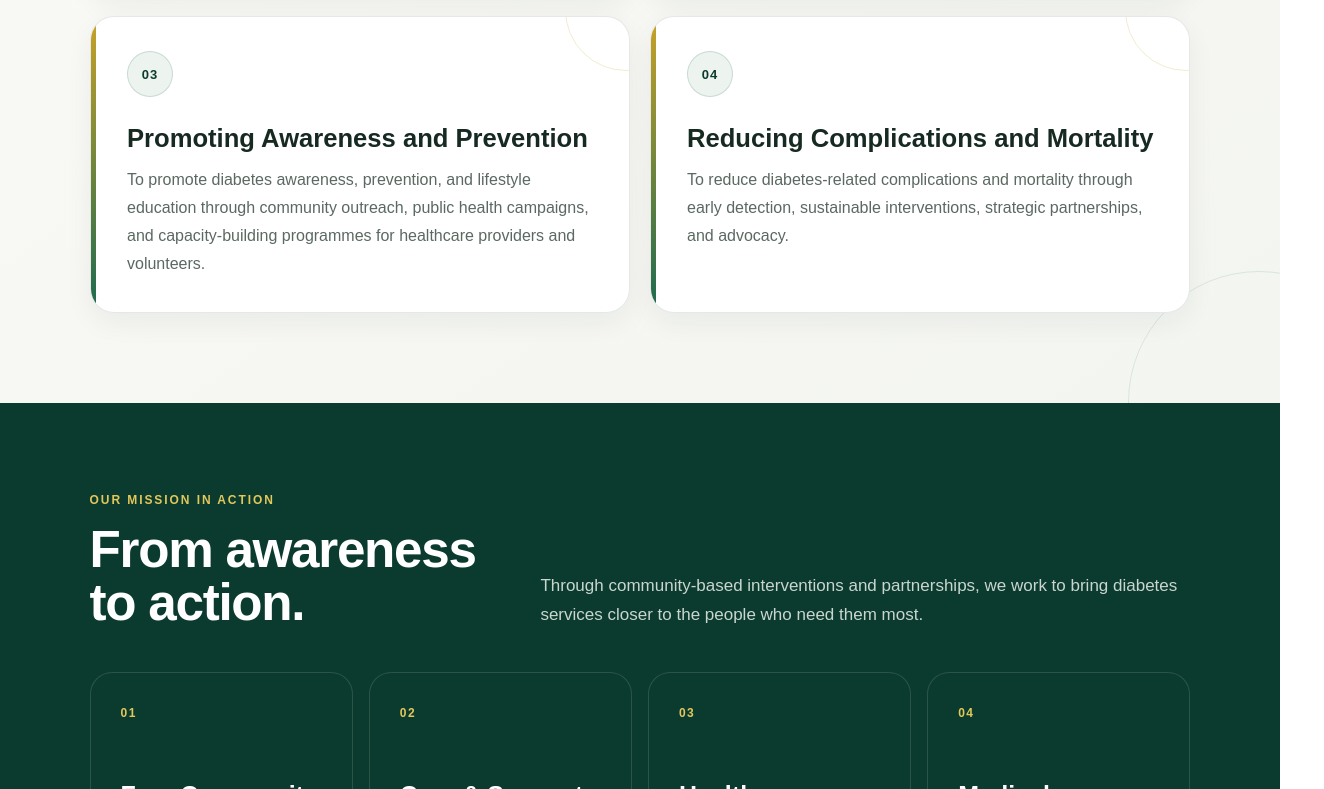
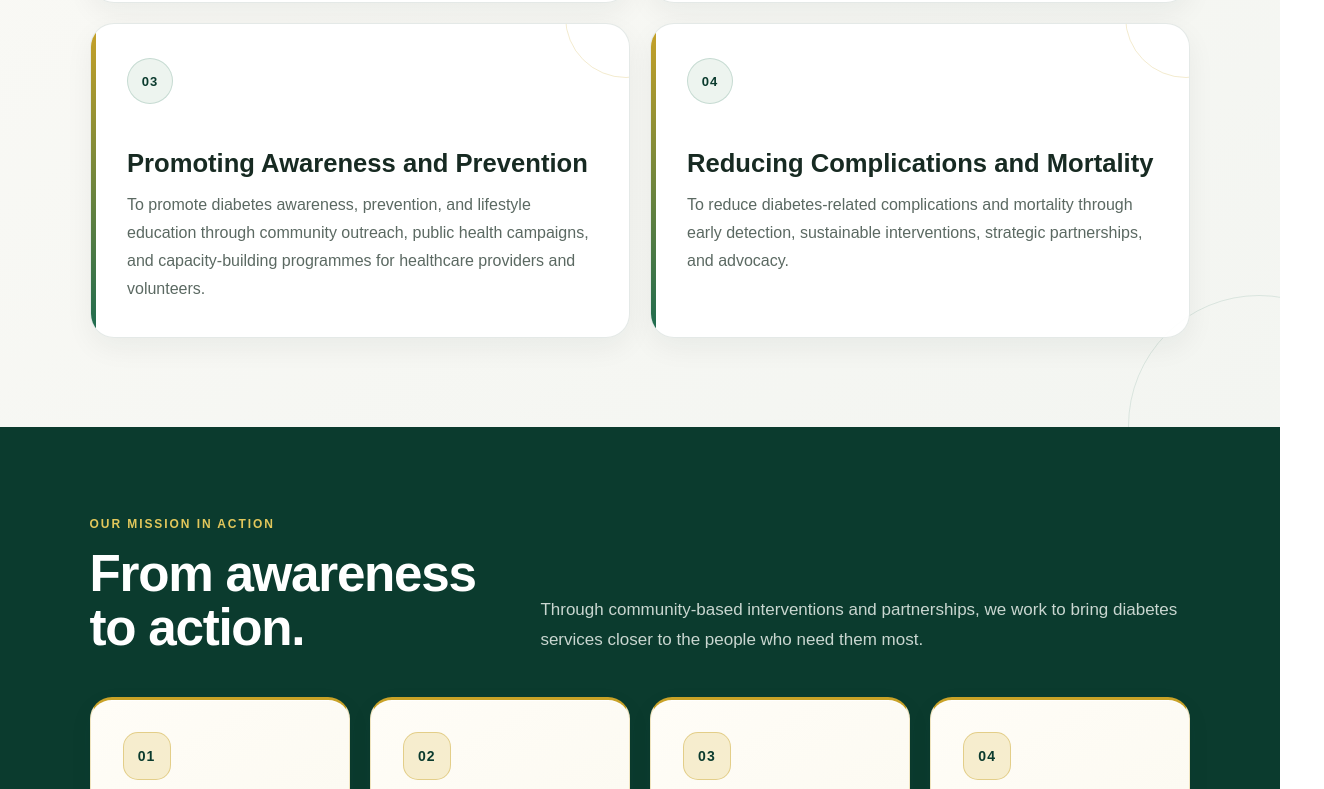
Before and after one commit to AkongShadrach/SUDF-website, a Next.js app: page / in a window 1280 px wide. Shown: the part 2951-3740 px from the top of the page, 1324 px wide, since content can reach past the window. Built offline with nearby package versions, Linux system fonts and the light colour scheme.

Commit message:
Refine SUDF programme cards with subtle borders and tonal styling

```diff
--- a/app/globals.css
+++ b/app/globals.css
@@ -1529,3 +1529,94 @@ blockquote { margin:32px 0 0; padding:20px 0 0 22px; border-left:3px solid var(-
   .sudf-events-programme-links { grid-template-columns:1fr; }
   .sudf-events-hero-inner > p:last-child { font-size:16px; }
 }
+
+
+/* Refined SUDF programme cards: restrained borders, soft tonal depth and clear hierarchy */
+.program-grid:not(.objective-grid) { gap:20px; }
+.program-card {
+  position:relative;
+  overflow:hidden;
+  min-width:0;
+  padding:clamp(24px,3vw,32px);
+  border:1px solid rgba(201,162,39,.26);
+  border-top:3px solid var(--gold);
+  border-radius:22px;
+  background:linear-gradient(150deg,#fffdf7 0%,#f7f5e9 100%);
+  box-shadow:0 8px 24px rgba(11,59,46,.055), inset 0 1px 0 rgba(255,255,255,.9);
+  transition:transform .22s ease, box-shadow .22s ease, border-color .22s ease;
+}
+.program-card::after {
+  content:"";
+  position:absolute;
+  right:-46px;
+  bottom:-68px;
+  width:150px;
+  height:150px;
+  border:1px solid rgba(11,59,46,.09);
+  border-radius:50%;
+  pointer-events:none;
+}
+.program-card > span {
+  display:inline-grid;
+  width:48px;
+  height:48px;
+  place-items:center;
+  margin-bottom:18px;
+  border:1px solid rgba(201,162,39,.42);
+  border-radius:15px;
+  background:#f6edce;
+  color:var(--green);
+  font-size:14px;
+  font-weight:800;
+  letter-spacing:.08em;
+}
+.program-card h3 {
+  position:relative;
+  z-index:1;
+  margin:0 0 12px;
+  color:var(--green);
+  font-size:clamp(19px,2vw,23px);
+  line-height:1.25;
+}
+.program-card p {
+  position:relative;
+  z-index:1;
+  margin:0;
+  color:var(--muted);
+  font-size:15px;
+  line-height:1.75;
+}
+@media(hover:hover) {
+  .program-card:hover {
+    transform:translateY(-4px);
+    border-color:rgba(201,162,39,.52);
+    box-shadow:0 15px 34px rgba(11,59,46,.10);
+  }
+}
+.sudf-programme-card {
+  border:1px solid rgba(201,162,39,.3);
+  border-top:3px solid var(--gold);
+  background:linear-gradient(150deg,#fffdf7 0%,#f7f5e9 100%);
+  box-shadow:0 8px 24px rgba(11,59,46,.055);
+}
+.sudf-programme-card .date-box {
+  border:1px solid rgba(201,162,39,.42);
+  background:#f6edce;
+  color:var(--green);
+}
+.sudf-programme-card h3 { color:var(--green); }
+.sudf-programme-card::after {
+  content:"";
+  position:absolute;
+  right:-44px;
+  bottom:-64px;
+  width:140px;
+  height:140px;
+  border:1px solid rgba(11,59,46,.08);
+  border-radius:50%;
+  pointer-events:none;
+}
+.sudf-programme-card > * { position:relative; z-index:1; }
+@media(prefers-reduced-motion:reduce) {
+  .program-card { transition:none; }
+}
```
